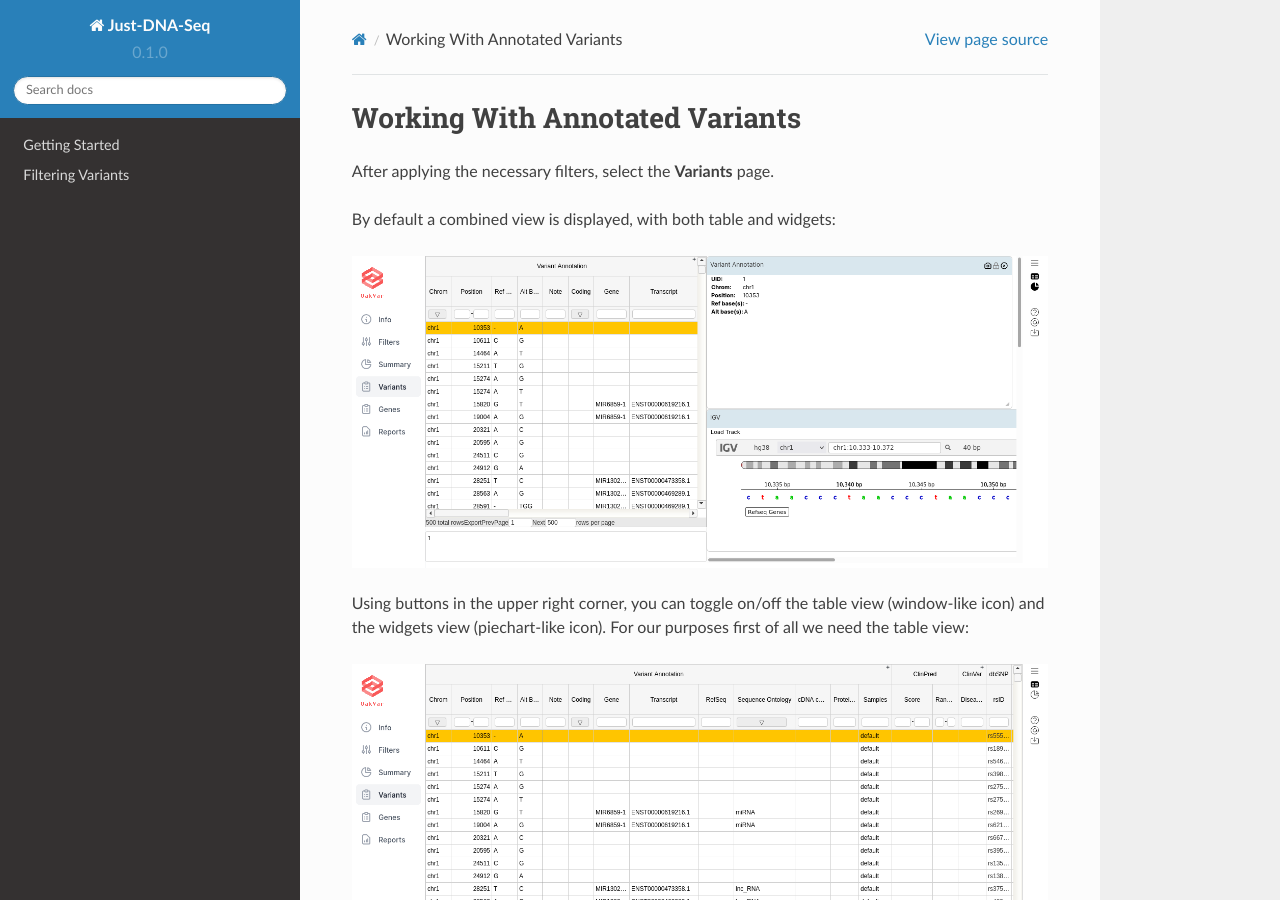
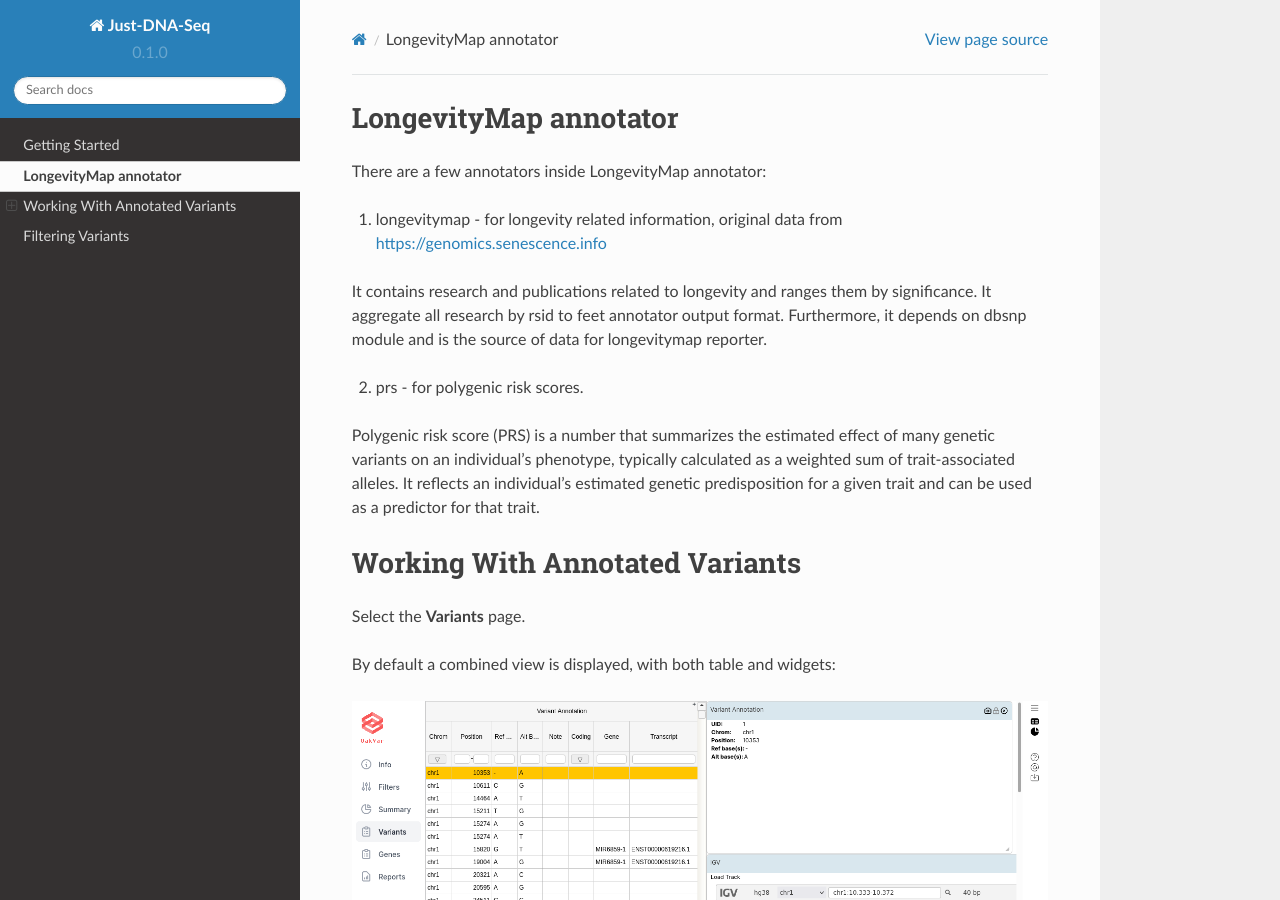
Before and after one commit to dna-seq/just-dna-seq, a Sphinx documentation site: the page built from docs/source/longevitymap_annotator.rst, in a window 1280 px wide and 900 px high. Built offline with Sphinx 7.4.7 and the Read the Docs theme 2.0.0, drawn with Linux system fonts in a browser that asks for light colours; pages that are not in the unit, such as notebooks, are missing from menus.

Commit message:
Changed the name

```diff
--- a/docs/source/working_with_info.rst
+++ b/docs/source/longevitymap_annotator.rst
@@ -1,7 +1,21 @@
+LongevityMap annotator
+===============================
+
+There are a few annotators inside LongevityMap annotator:
+
+1. longevitymap - for longevity related information, original data from https://genomics.senescence.info
+
+It contains research and publications related to longevity and ranges them by significance. It aggregate all research by rsid to feet annotator output format. Furthermore, it depends on dbsnp module and is the source of data for longevitymap reporter.
+
+2. prs - for polygenic risk scores.
+
+Polygenic risk score (PRS) is a number that summarizes the estimated effect of many genetic variants on an individual's phenotype, typically calculated as a weighted sum of trait-associated alleles. It reflects an individual's estimated genetic predisposition for a given trait and can be used as a predictor for that trait.
+
+
 Working With Annotated Variants
 ===============================
 
-After applying the necessary filters, select the **Variants** page.
+Select the **Variants** page.
 
 By default a combined view is displayed, with both table and widgets:
 
```
